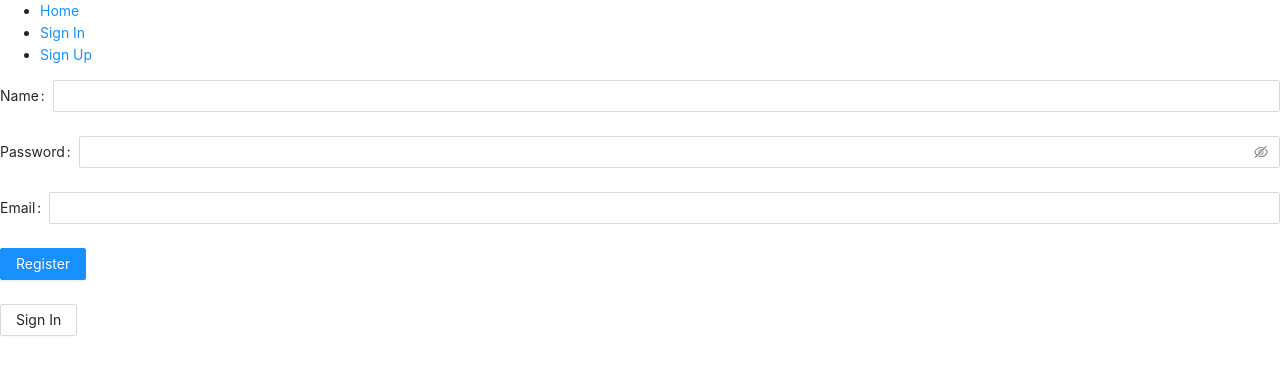
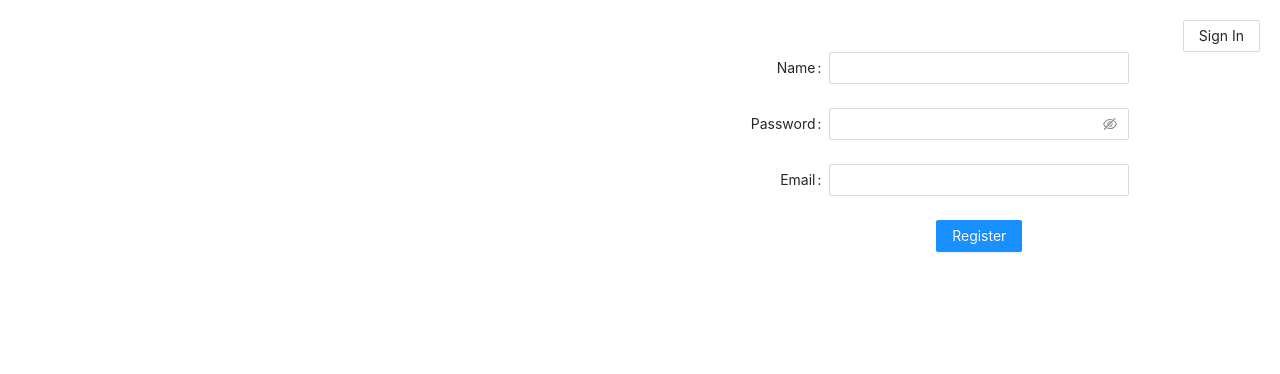
Before and after one commit to s1ep0y/blog_platform, a React (Create React App) app: page /signup in a window 1280 px wide. Shown: the top 374 px of the page. Built offline with nearby package versions, Linux system fonts and the light colour scheme.

Commit message:
log out work and looks better

```diff
--- a/src/App.jsx
+++ b/src/App.jsx
@@ -5,9 +5,8 @@ import "antd/dist/antd.css";
 import { BrowserRouter as Router,   Switch,
   Route,
   Link,
-  useHistory,
-  useLocation } from 'react-router-dom';
-import { Home } from './components/Home'
+  } from 'react-router-dom';
+import Home from './components/Home'
 import SignIn from './components/SignIn'
 import SignUp from './components/SignUp'
 
@@ -17,20 +16,6 @@ function App() {
 
       <Router>
         <div>
-          <nav>
-            <ul>
-              <li>
-                <Link to="/">Home</Link>
-              </li>
-              <li>
-                <Link to="/signin">Sign In</Link>
-              </li>
-              <li>
-                <Link to="/signup">Sign Up</Link>
-              </li>
-            </ul>
-          </nav>
-
           <Switch>
             <Route path="/signin">
               <SignIn />
--- a/src/App.scss
+++ b/src/App.scss
@@ -0,0 +1,42 @@
+.App {
+padding: 20px;
+text-align: center;
+display: flex;
+justify-content: center;
+flex-wrap: nowrap;
+flex-direction: column;
+}
+
+.wrapper {
+    display: flex;
+    justify-content: center;
+    align-items: center;
+    flex-direction: column;
+}
+
+.ant-form {
+    display: flex;
+    flex-direction: column;
+    justify-content: center;
+    .ant-row{
+        display: flex;
+        justify-content: flex-end;
+    .ant-form-item-control{
+        flex-grow: 0;
+        &-input{
+            width: 300px;
+        }
+    }
+    }
+}
+
+.errorText {
+    text-align: left;
+    font-size: 16px;
+    color: #ff4d4f;
+    list-style-type: circle;
+}
+
+.ant-btn {
+    align-self: flex-end;
+}
--- a/src/actions/index.js
+++ b/src/actions/index.js
@@ -8,6 +8,8 @@ export const signInFailure = createAction('SIGN_IN_FAILURE');
 export const signUpRequest = createAction('SIGN_UP_REQUEST');
 export const signUpSuccess = createAction('SIGN_UP_SUCCESS');
 export const signUpFailure = createAction('SIGN_UP_FAILURE');
+
+export const logOut = createAction('LOG_OUT')
 
 export const signIn = (vals) => async (dispatch) => {
   dispatch(signInRequest());
--- a/src/components/Home.jsx
+++ b/src/components/Home.jsx
@@ -1,9 +1,39 @@
-import React from 'react';
+import React, {useEffect} from 'react';
+import {
+  Button
+} from 'antd';
+import { useHistory } from 'react-router-dom';
+import { connect } from 'react-redux';
+import * as actions from '../actions/index';
 
-export const Home = () => (
+const Home = (props) => {
+  const history = useHistory();
+
+  const { login, user,  logOut} = props;
+
+  useEffect(()=> {
+    if(!login) history.push('/signin');
+  })
+  console.log(user)
+  return(
   <div>
     <p>
-      homePage1
+        {user.username}
     </p>
+    <Button onClick={logOut}>
+          Sign Out
+        </Button>
   </div>
-);
+)};
+
+const actionCreators = {
+    logOut: actions.logOut
+};
+
+const mapStateToProps = ({userState}) => {
+    const {status, user} = userState;
+    if (status === 'success') return {user, login: true};
+    return ({ login: false, user: '' })
+};
+
+export default connect(mapStateToProps, actionCreators)(Home);
--- a/src/components/SignIn.jsx
+++ b/src/components/SignIn.jsx
@@ -50,14 +50,18 @@ const SignIn = (props) => {
       return null;
     }
     if (success) {
+      setTimeout(() => {
+        history.push('/')
+      }, 2000);
       return (
         <p>
-          Login in succesfull (later here will be redirect to index)
+          Login in succesfull <br/>
+          {/* If you arent, <a onClick={history.push('/')}>click here</a> */}
         </p>
       );
     }
     return (
-      <ul>
+      <ul className="errorText">
         { Object.entries(resErrors).map(([key, value]) => (
           <li>
             {key}
@@ -73,7 +77,10 @@ const SignIn = (props) => {
   const loginForm = () => {
     const { errors, touched, handleSubmit } = formik;
     return (
-      <div>
+      <div className="wrapper">
+                <Button onClick={redirectToLogin}>
+          Sign Up
+        </Button>
         <Form onFinish={handleSubmit}>
 
           <Form.Item
@@ -103,17 +110,12 @@ const SignIn = (props) => {
           >
             <Input.Password onBlur={formik.handleBlur} onChange={formik.handleChange} />
           </Form.Item>
-
-
           <Form.Item>
             <Button type="primary" htmlType="submit">
               Login
             </Button>
           </Form.Item>
         </Form>
-        <Button onClick={redirectToLogin}>
-          Sign Up
-        </Button>
         {msg()}
       </div>
     );
@@ -128,8 +130,8 @@ const actionCreators = {
   login: actions.signIn,
 };
 
-const mapStateToProps = ({ signInState }) => {
-  const { status } = signInState;
+const mapStateToProps = ({ userState }) => {
+  const { status } = userState;
   switch (status) {
     case 'success': {
       return {
@@ -139,7 +141,7 @@ const mapStateToProps = ({ signInState }) => {
     case 'fail': {
       return {
         success: false,
-        resErrors: signInState.errors,
+        resErrors: userState.errors,
       };
     }
 
--- a/src/components/SignUp.jsx
+++ b/src/components/SignUp.jsx
@@ -63,7 +63,7 @@ const SignUp = (props) => {
       );
     }
     return (
-      <ul>
+      <ul className="errorText">
         { Object.entries(resErrors).map(([key, value]) => (
           <li>
             {key}
@@ -79,8 +79,11 @@ const SignUp = (props) => {
   const signUpForm = () => {
     const { errors, touched, handleSubmit } = formik;
     return (
-      <div>
-        <Form onFinish={handleSubmit}>
+      <div className="wrapper">
+                <Button onClick={redirectToLogin}>
+          Sign In
+        </Button>
+        <Form onFinish={handleSubmit} noStyle>
           <Form.Item
             label="Name"
             name="username"
@@ -91,6 +94,7 @@ const SignUp = (props) => {
             help={errors.name && touched.name
               ? errors.name
               : null}
+
           >
 
             <Input onBlur={formik.handleBlur} onChange={formik.handleChange} />
@@ -128,9 +132,7 @@ const SignUp = (props) => {
             </Button>
           </Form.Item>
         </Form>
-        <Button onClick={redirectToLogin}>
-          Sign In
-        </Button>
+
         {msg()}
       </div>
     );
--- a/src/reducers/index.js
+++ b/src/reducers/index.js
@@ -1,6 +1,7 @@
 import { combineReducers } from 'redux';
 import { handleActions } from 'redux-actions';
 import * as actions from '../actions';
+import { act } from 'react-dom/test-utils';
 
 const SignInFetchingState = handleActions({
   [actions.signInRequest]() {
@@ -26,7 +27,7 @@ const SignUpFetchingState = handleActions({
   },
 }, 'none');
 
-const signInState = handleActions({
+const userState = handleActions({
   [actions.signInSuccess](state, { payload }) {
     console.log(payload);
     return { status: 'success', errors: {}, user: payload.user };
@@ -34,8 +35,10 @@ const signInState = handleActions({
   [actions.signInFailure](state, { payload }) {
     return { status: 'fail', errors: payload, user: {} };
   },
+  [actions.logOut](state, { payload }) {
+    return { status: '', errors: {}, user: {} }
+  },
 }, { status: '', errors: {}, user: {} });
-
 
 const signUpState = handleActions({
   [actions.signUpSuccess](state, { payload }) {
@@ -51,6 +54,6 @@ const signUpState = handleActions({
 export default combineReducers({
   SignInFetchingState,
   SignUpFetchingState,
-  signInState,
+  userState,
   signUpState,
 });
```
Also changed, not shown: 1 other file (tests, documents, lock files or other folders).
